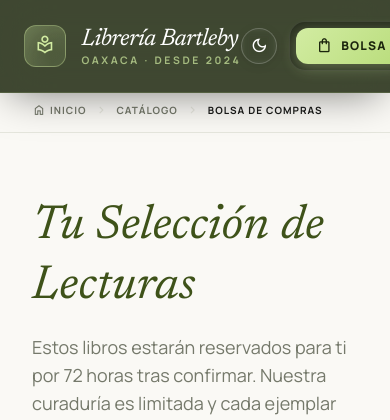
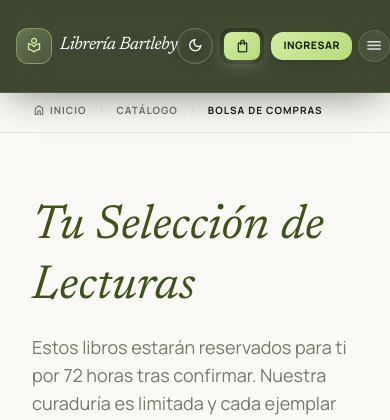
Before and after one commit to Angixs-zz/libreria_bartleby, a Django app: page /carrito/ in a window 390 px wide. Shown: the top 420 px of the page. Run offline with Django 5.2, Linux system fonts and the light colour scheme; some libraries are stand-ins or nearby versions.

Commit message:
design: implement responsive header layout and glassmorphic mobile navigation drawer

```diff
--- a/templates/base.html
+++ b/templates/base.html
@@ -570,16 +570,16 @@ details.nav-dropdown[open] summary .dropdown-arrow {
 <!-- ═════════════ SITE HEADER ══════════════ -->
 <header id="site-header" class="fixed top-0 w-full z-50">
 
-  <nav class="flex items-center justify-between px-6 md:px-10 h-full max-w-screen-2xl mx-auto w-full relative z-10">
+  <nav class="flex items-center justify-between px-4 sm:px-6 md:px-10 h-full max-w-screen-2xl mx-auto w-full relative z-10">
 
     <!-- ── LEFT: Logo ────────────────────────────────────── -->
-    <a href="{% url 'lista_libros' %}" class="flex items-center gap-4 flex-shrink-0 group" style="text-decoration:none;">
-      <div class="logo-mark">
-        <span class="material-symbols-outlined text-[#d2eca2]" style="font-size:1.3rem;font-variation-settings:'wght' 400;">local_library</span>
+    <a href="{% url 'lista_libros' %}" class="flex items-center gap-2 sm:gap-4 flex-shrink-0 group" style="text-decoration:none;">
+      <div class="logo-mark w-9 h-9 sm:w-[2.6rem] sm:h-[2.6rem]">
+        <span class="material-symbols-outlined text-[#d2eca2] text-[1.1rem] sm:text-[1.3rem]" style="font-variation-settings:'wght' 400;">local_library</span>
       </div>
       <div class="leading-none flex flex-col justify-center">
-        <span class="block font-headline italic text-white text-2xl tracking-tight leading-none mb-1 group-hover:text-[#d2eca2] transition-colors duration-300">Librería Bartleby</span>
-        <span class="block text-[0.65rem] font-bold uppercase tracking-[0.25em]" style="color:rgba(210,236,162,0.7);">Oaxaca &middot; desde 2024</span>
+        <span class="block font-headline italic text-white text-lg sm:text-xl md:text-2xl tracking-tight leading-none mb-0.5 sm:mb-1 group-hover:text-[#d2eca2] transition-colors duration-300">Librería Bartleby</span>
+        <span class="hidden sm:block text-[0.65rem] font-bold uppercase tracking-[0.25em]" style="color:rgba(210,236,162,0.7);">Oaxaca &middot; desde 2024</span>
       </div>
     </a>
 
@@ -604,35 +604,35 @@ details.nav-dropdown[open] summary .dropdown-arrow {
     </div>
 
     <!-- ── RIGHT: Actions ───────────────────────────────── -->
-    <div class="flex items-center gap-3">
+    <div class="flex items-center gap-1.5 sm:gap-3">
 
       <!-- Dark mode -->
-      <button id="dark-toggle" class="header-icon-btn" onclick="toggleDarkMode()" title="Cambiar tema" aria-label="Cambiar modo">
-          <span id="theme-icon" class="material-symbols-outlined" style="font-size:1.2rem;">
+      <button id="dark-toggle" class="header-icon-btn w-8 h-8 sm:w-10 sm:h-10" onclick="toggleDarkMode()" title="Cambiar tema" aria-label="Cambiar modo">
+          <span id="theme-icon" class="material-symbols-outlined" style="font-size:1.1rem; sm:font-size:1.2rem;">
               {% if request.COOKIES.theme == 'dark' %}light_mode{% else %}dark_mode{% endif %}
           </span>
       </button>
 
       {% if not user.is_staff %}
         <!-- Carrito + Reservas -->
-        <div class="flex items-center gap-1.5 rounded-2xl p-1.5" style="background:rgba(0,0,0,0.25);border:1px solid rgba(255,255,255,0.08); box-shadow: 0 2px 10px inset rgba(0,0,0,0.2);">
+        <div class="flex items-center gap-1 sm:gap-1.5 rounded-xl sm:rounded-2xl p-1 sm:p-1.5" style="background:rgba(0,0,0,0.25);border:1px solid rgba(255,255,255,0.08); box-shadow: 0 2px 10px inset rgba(0,0,0,0.2);">
           {% if user.is_authenticated %}
           <a href="{% url 'mis_reservas' %}"
-             class="flex items-center gap-2 text-white/80 hover:text-white hover:bg-white/10 px-3 py-1.5 rounded-xl transition-all font-bold text-xs tracking-wider uppercase"
+             class="flex items-center gap-1 sm:gap-2 text-white/80 hover:text-white hover:bg-white/10 px-2 py-1 sm:px-3 sm:py-1.5 rounded-lg sm:rounded-xl transition-all font-bold text-[0.65rem] sm:text-xs tracking-wider uppercase"
              title="Mis Reservas">
-            <span class="material-symbols-outlined" style="font-size:1.1rem;">confirmation_number</span>
-            <span class="hidden sm:inline">Reservas</span>
+            <span class="material-symbols-outlined text-[1rem] sm:text-[1.1rem]">confirmation_number</span>
+            <span class="hidden md:inline">Reservas</span>
           </a>
           {% endif %}
 
           <a href="{% url 'ver_carrito' %}"
-             class="relative flex items-center gap-2 font-black uppercase tracking-widest hover:scale-105 transition-all"
-             style="background: linear-gradient(135deg, #d2eca2, #b8dc7a); color: #1a240c; padding: 0.55rem 1.2rem; border-radius: 12px; font-size: 0.75rem; box-shadow: 0 4px 15px rgba(210,236,162,0.3);">
-            <span class="material-symbols-outlined" style="font-size:1.1rem;">shopping_bag</span>
-            <span>Bolsa</span>
+             class="relative flex items-center gap-1 sm:gap-2 font-black uppercase tracking-widest hover:scale-105 transition-all px-2.5 py-1.5 sm:px-4 sm:py-2 rounded-lg sm:rounded-xl text-[0.65rem] sm:text-xs"
+             style="background: linear-gradient(135deg, #d2eca2, #b8dc7a); color: #1a240c; box-shadow: 0 4px 15px rgba(210,236,162,0.3);">
+            <span class="material-symbols-outlined text-[1rem] sm:text-[1.1rem]">shopping_bag</span>
+            <span class="hidden sm:inline">Bolsa</span>
             {% with carrito_count=request.session.carrito|length %}
             {% if carrito_count %}
-            <span class="absolute -top-2 -right-2 text-white text-[0.65rem] font-black w-6 h-6 rounded-full flex items-center justify-center shadow-lg border-2 border-[#1e290f] leading-none badge-glow"
+            <span class="absolute -top-1.5 -right-1.5 sm:-top-2 sm:-right-2 text-white text-[0.55rem] sm:text-[0.65rem] font-black w-4.5 h-4.5 sm:w-6 sm:h-6 rounded-full flex items-center justify-center shadow-lg border border-[#1e290f] sm:border-2 leading-none badge-glow"
                   style="background:#e53935;">
                 {{ carrito_count }}
             </span>
@@ -643,15 +643,15 @@ details.nav-dropdown[open] summary .dropdown-arrow {
       {% endif %}
 
       {% if user.is_authenticated %}
-        <div class="user-zone-divider"></div>
+        <div class="hidden sm:block user-zone-divider"></div>
 
         {% if user.is_superuser %}
           <!-- Director: menú de Gestión completo -->
           <details class="nav-dropdown">
-            <summary class="nav-dropdown-trigger transition-all hover:scale-105" style="font-size:0.75rem;padding:0.65rem 1rem;border-radius:12px;background:rgba(210,236,162,0.1);border-color:rgba(210,236,162,0.3);box-shadow:0 4px 15px rgba(0,0,0,0.1);">
-              <span class="material-symbols-outlined" style="font-size:1.1rem;">dashboard_customize</span>
-              Gestión
-              <span class="material-symbols-outlined dropdown-arrow" style="font-size:1.1rem;">expand_more</span>
+            <summary class="nav-dropdown-trigger transition-all hover:scale-105 flex items-center gap-1 px-2 py-1.5 sm:px-4 sm:py-2 rounded-lg sm:rounded-xl text-[0.65rem] sm:text-xs" style="background:rgba(210,236,162,0.1);border-color:rgba(210,236,162,0.3);box-shadow:0 4px 15px rgba(0,0,0,0.1);">
+              <span class="material-symbols-outlined text-[1rem] sm:text-[1.1rem]">dashboard_customize</span>
+              <span class="hidden sm:inline">Gestión</span>
+              <span class="material-symbols-outlined dropdown-arrow text-[1rem] sm:text-[1.1rem]">expand_more</span>
             </summary>
             <div class="nav-dropdown-panel" style="margin-top:0.5rem; border:1px solid rgba(210,236,162,0.25); background:rgba(26, 36, 12, 0.95);">
               <a href="{% url 'gestion_inventario' %}" class="nav-dropdown-item">
@@ -687,20 +687,20 @@ details.nav-dropdown[open] summary .dropdown-arrow {
 
         {% elif user.is_staff %}
           <!-- Cajero: accesos rápidos a sus funciones -->
-          <div class="flex items-center gap-1.5 rounded-2xl p-1.5" style="background:rgba(0,0,0,0.25);border:1px solid rgba(255,255,255,0.08);">
+          <div class="flex items-center gap-1 rounded-lg sm:rounded-2xl p-1" style="background:rgba(0,0,0,0.25);border:1px solid rgba(255,255,255,0.08);">
             <a href="{% url 'pos' %}"
-               class="flex items-center gap-1.5 text-white/80 hover:text-white hover:bg-white/10 px-3 py-1.5 rounded-xl transition-all font-bold text-xs tracking-wider uppercase {% if request.resolver_match.url_name == 'pos' %}bg-white/15 text-white{% endif %}">
-              <span class="material-symbols-outlined" style="font-size:1.1rem;">point_of_sale</span>
+               class="flex items-center gap-1 text-white/80 hover:text-white hover:bg-white/10 px-2 py-1 rounded-md sm:rounded-xl transition-all font-bold text-[0.65rem] sm:text-xs tracking-wider uppercase {% if request.resolver_match.url_name == 'pos' %}bg-white/15 text-white{% endif %}">
+              <span class="material-symbols-outlined text-[1rem] sm:text-[1.1rem]">point_of_sale</span>
               <span class="hidden sm:inline">POS</span>
             </a>
             <a href="{% url 'gestor_reservas' %}"
-               class="flex items-center gap-1.5 text-white/80 hover:text-white hover:bg-white/10 px-3 py-1.5 rounded-xl transition-all font-bold text-xs tracking-wider uppercase {% if request.resolver_match.url_name == 'gestor_reservas' %}bg-white/15 text-white{% endif %}">
-              <span class="material-symbols-outlined" style="font-size:1.1rem;">confirmation_number</span>
+               class="flex items-center gap-1 text-white/80 hover:text-white hover:bg-white/10 px-2 py-1 rounded-md sm:rounded-xl transition-all font-bold text-[0.65rem] sm:text-xs tracking-wider uppercase {% if request.resolver_match.url_name == 'gestor_reservas' %}bg-white/15 text-white{% endif %}">
+              <span class="material-symbols-outlined text-[1rem] sm:text-[1.1rem]">confirmation_number</span>
               <span class="hidden sm:inline">Reservas</span>
             </a>
             <a href="{% url 'lista_libros' %}"
-               class="flex items-center gap-1.5 text-white/80 hover:text-white hover:bg-white/10 px-3 py-1.5 rounded-xl transition-all font-bold text-xs tracking-wider uppercase {% if request.resolver_match.url_name == 'lista_libros' %}bg-white/15 text-white{% endif %}">
-              <span class="material-symbols-outlined" style="font-size:1.1rem;">storefront</span>
+               class="flex items-center gap-1 text-white/80 hover:text-white hover:bg-white/10 px-2 py-1 rounded-md sm:rounded-xl transition-all font-bold text-[0.65rem] sm:text-xs tracking-wider uppercase {% if request.resolver_match.url_name == 'lista_libros' %}bg-white/15 text-white{% endif %}">
+              <span class="material-symbols-outlined text-[1rem] sm:text-[1.1rem]">storefront</span>
               <span class="hidden sm:inline">Catálogo</span>
             </a>
           </div>
@@ -709,9 +709,9 @@ details.nav-dropdown[open] summary .dropdown-arrow {
 
         <!-- User pill -->
         <a href="{% url 'mi_perfil' %}"
-           class="flex items-center gap-3 rounded-2xl transition-all hover:bg-white/10"
-           style="background:rgba(255,255,255,0.04);border:1px solid rgba(255,255,255,0.1);padding:0.4rem 1rem 0.4rem 0.4rem;box-shadow:0 4px 15px inset rgba(0,0,0,0.1);">
-          <div class="avatar-circle">
+           class="flex items-center gap-2 rounded-xl sm:rounded-2xl transition-all hover:bg-white/10 p-1 sm:pr-4 sm:pl-1.5"
+           style="background:rgba(255,255,255,0.04);border:1px solid rgba(255,255,255,0.1);box-shadow:0 4px 15px inset rgba(0,0,0,0.1);">
+          <div class="avatar-circle w-7 h-7 sm:w-8 sm:h-8 text-[0.9rem] sm:text-[1.1rem]">
             {{ user.username.0|upper }}
           </div>
           <span class="hidden sm:flex flex-col justify-center">
@@ -723,22 +723,55 @@ details.nav-dropdown[open] summary .dropdown-arrow {
         <!-- Logout -->
         <form method="POST" action="{% url 'logout' %}" class="m-0 p-0">
           {% csrf_token %}
-          <button type="submit" class="header-icon-btn hover:bg-red-500/20 hover:text-red-400 hover:border-red-500/40 group" title="Cerrar sesión">
-            <span class="material-symbols-outlined group-hover:scale-110 transition-transform" style="font-size:1.2rem;">logout</span>
+          <button type="submit" class="header-icon-btn w-8 h-8 sm:w-10 sm:h-10 hover:bg-red-500/20 hover:text-red-400 hover:border-red-500/40 group" title="Cerrar sesión">
+            <span class="material-symbols-outlined group-hover:scale-110 transition-transform text-[1.1rem] sm:text-[1.2rem]">logout</span>
           </button>
         </form>
 
       {% else %}
         <a href="{% url 'login' %}"
-           class="btn-shine font-black text-[#1a240c] rounded-xl transition-all hover:scale-105 shadow-lg"
-           style="background: linear-gradient(135deg, #d2eca2, #b8dc7a); padding:0.6rem 1.6rem; font-size:0.8rem; letter-spacing:0.08em; text-transform:uppercase;">
+           class="btn-shine font-black text-[#1a240c] rounded-xl transition-all hover:scale-105 shadow-lg px-3 py-1.5 sm:px-6 sm:py-2.5 text-[0.65rem] sm:text-xs tracking-wider sm:tracking-widest uppercase"
+           style="background: linear-gradient(135deg, #d2eca2, #b8dc7a);">
           Ingresar
         </a>
       {% endif %}
 
+      <!-- Mobile menu toggle button -->
+      <button id="mobile-menu-toggle" class="header-icon-btn w-8 h-8 md:hidden flex items-center justify-center" onclick="toggleMobileMenu()" title="Menú" aria-label="Abrir menú">
+          <span id="mobile-menu-icon" class="material-symbols-outlined text-[1.2rem]">menu</span>
+      </button>
+
     </div>
   </nav>
+
+  <!-- ═════════════ MOBILE MENU OVERLAY ══════════════ -->
+  <div id="mobile-menu" class="fixed inset-0 z-40 bg-[#141510]/95 backdrop-blur-xl flex flex-col justify-center items-center gap-8 opacity-0 pointer-events-none transition-all duration-300 md:hidden">
+
+    <!-- Close Button -->
+    <button class="absolute top-6 right-6 header-icon-btn w-10 h-10 flex items-center justify-center" onclick="toggleMobileMenu()" aria-label="Cerrar menú">
+      <span class="material-symbols-outlined text-white" style="font-size:1.5rem;">close</span>
+    </button>
+
+    <!-- Navigation Links -->
+    <nav class="flex flex-col items-center gap-8">
+      <a href="{% url 'conocenos' %}" class="flex items-center gap-3 text-3xl font-headline italic text-white hover:text-[#d2eca2] transition-colors" onclick="toggleMobileMenu()">
+        <span class="material-symbols-outlined text-[#d2eca2] text-2xl">info</span>
+        Conócenos
+      </a>
+      <a href="{% url 'lista_libros' %}" class="flex items-center gap-3 text-3xl font-headline italic text-white hover:text-[#d2eca2] transition-colors" onclick="toggleMobileMenu()">
+        <span class="material-symbols-outlined text-[#d2eca2] text-2xl">storefront</span>
+        Catálogo
+      </a>
+      <a href="{% url 'aviso_privacidad' %}" class="flex items-center gap-2 text-lg font-body text-white/60 hover:text-white transition-colors" onclick="toggleMobileMenu()">
+        <span class="material-symbols-outlined text-white/50 text-base">security</span>
+        Aviso de Privacidad
+      </a>
+    </nav>
+
+  </div>
+
 </header>
+<!-- /SITE HEADER -->
 <!-- /SITE HEADER -->
 
 <main class="flex-grow relative" style="padding-top: 5.5rem;">
@@ -819,6 +852,26 @@ details.nav-dropdown[open] summary .dropdown-arrow {
         if (!icon) return;
         icon.textContent = document.documentElement.classList.contains('dark') ? 'light_mode' : 'dark_mode';
     })();
+
+    // Responsive Mobile Menu Drawer Toggle
+    function toggleMobileMenu() {
+        const menu = document.getElementById('mobile-menu');
+        const icon = document.getElementById('mobile-menu-icon');
+        if (!menu) return;
+        const isOpened = menu.classList.contains('opacity-100');
+
+        if (isOpened) {
+            menu.classList.remove('opacity-100', 'pointer-events-auto');
+            menu.classList.add('opacity-0', 'pointer-events-none');
+            if (icon) icon.textContent = 'menu';
+            document.body.style.overflow = ''; // Enable scroll
+        } else {
+            menu.classList.add('opacity-100', 'pointer-events-auto');
+            menu.classList.remove('opacity-0', 'pointer-events-none');
+            if (icon) icon.textContent = 'close';
+            document.body.style.overflow = 'hidden'; // Block scroll
+        }
+    }
 </script>
 
 {% block extra_js %}{% endblock %}
```
